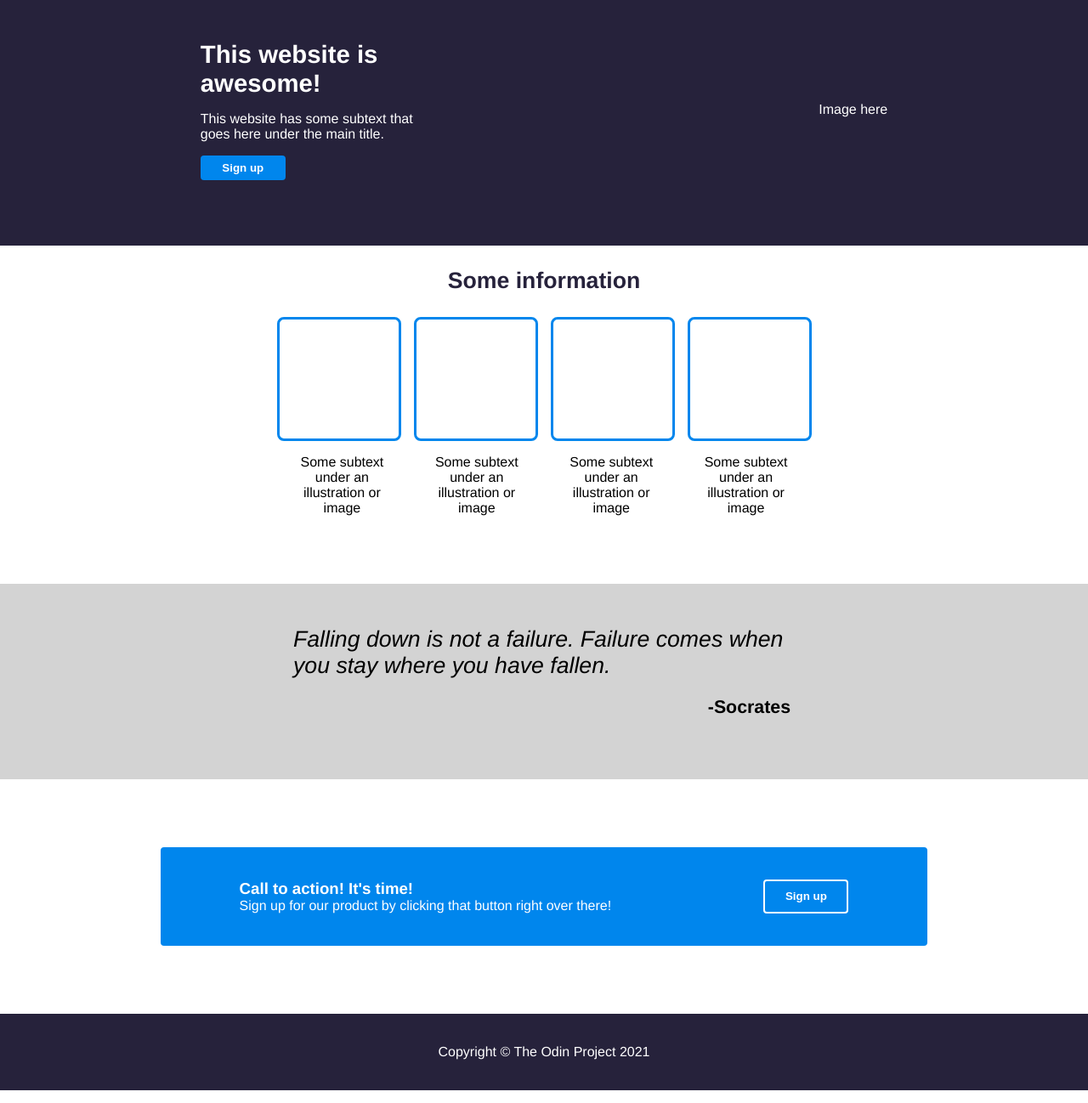
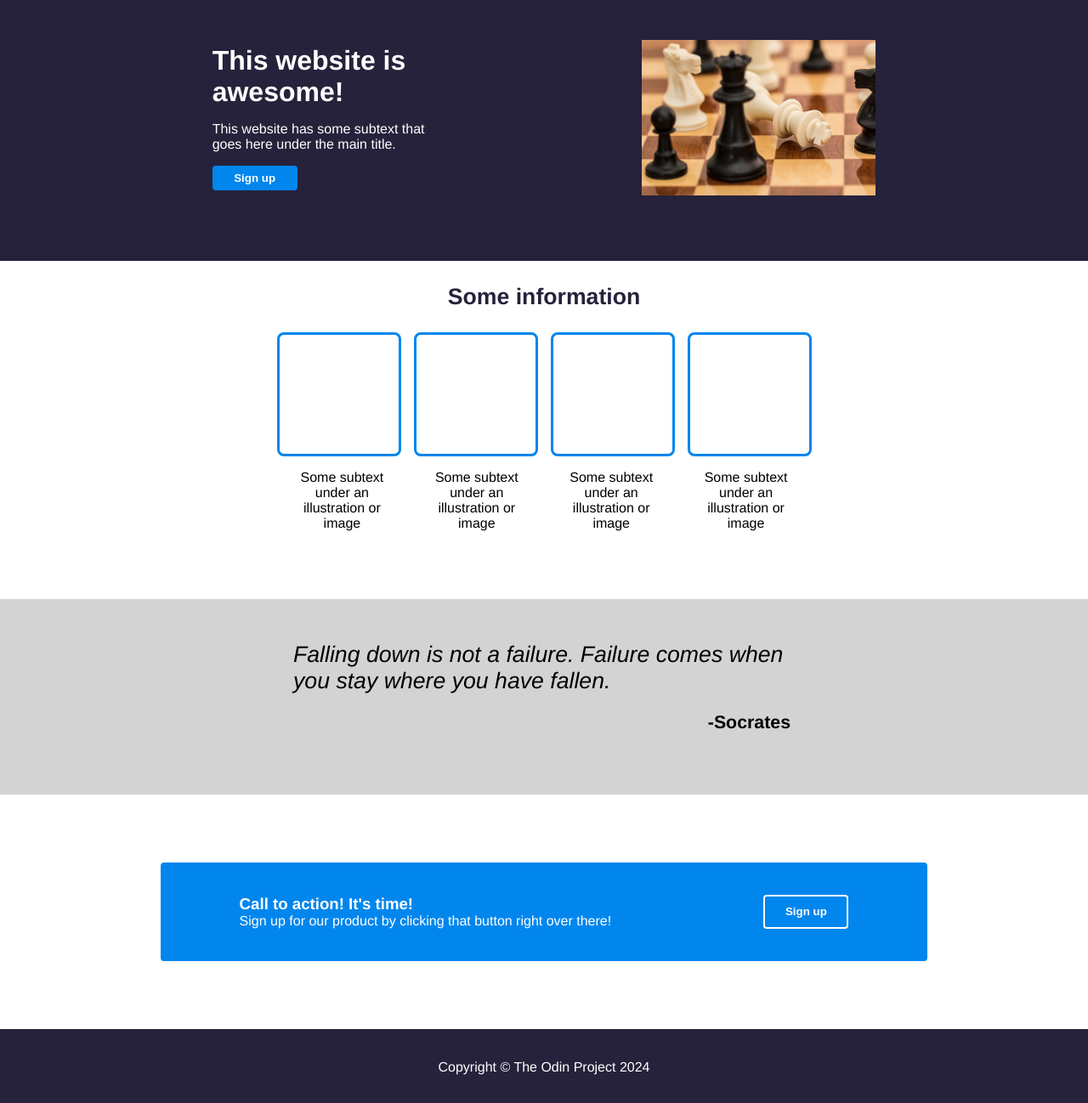
Before and after one commit to TerminatorDom77/Landing-Page, a plain HTML site: page index.html in a window 1280 px wide. Shown: the part 80-1378 px from the top of the page at 85% size. Drawn offline with Linux system fonts and the light colour scheme.

Commit message:
Add a picture of chess pices

```diff
--- a/index.html
+++ b/index.html
@@ -3,7 +3,7 @@
 <head>
     <meta charset="UTF-8">
     <meta name="viewport" content="width=device-width, initial-scale=1.0">
-    <title>Document</title>
+    <title>Landing Page</title>
     <link rel="stylesheet" href="styles.css">
 </head>
 <body>
@@ -18,12 +18,12 @@
         </nav>
         <div class="website-info">
             <div class="website-text">
-                <div style="font-weight: bold; font-size: 22pt;">This website is awesome!</div>
+                <div style="font-weight: bold; font-size: 24pt;">This website is awesome!</div>
                 <p style="display: inline;">This website has some subtext that goes here under the main title.
                 </p>
                 <button class="header-button">Sign up</button>
             </div>
-            <div class="img">Image here</div>
+            <img src="ChessPic.jpg" alt="Chess picture" width="275" height=auto>
         </div>
     </div>
     <div class="subtexts">
@@ -55,7 +55,7 @@
         </div>
     </div>
     <div class="footer">
-        <p>Copyright © The Odin Project 2021</p>
+        <p>Copyright © The Odin Project 2024</p>
     </div>
 </body>
 </html>
--- a/styles.css
+++ b/styles.css
@@ -39,7 +39,7 @@ a {
 }
 .website-info {
     display: flex;
-    justify-content: space-around;
+    justify-content: space-evenly;
     margin-top: 6%;
     margin-bottom: 6%;
     align-items: center;
```
Also changed, not shown: ChessPic.jpg (added), 1 other file.
